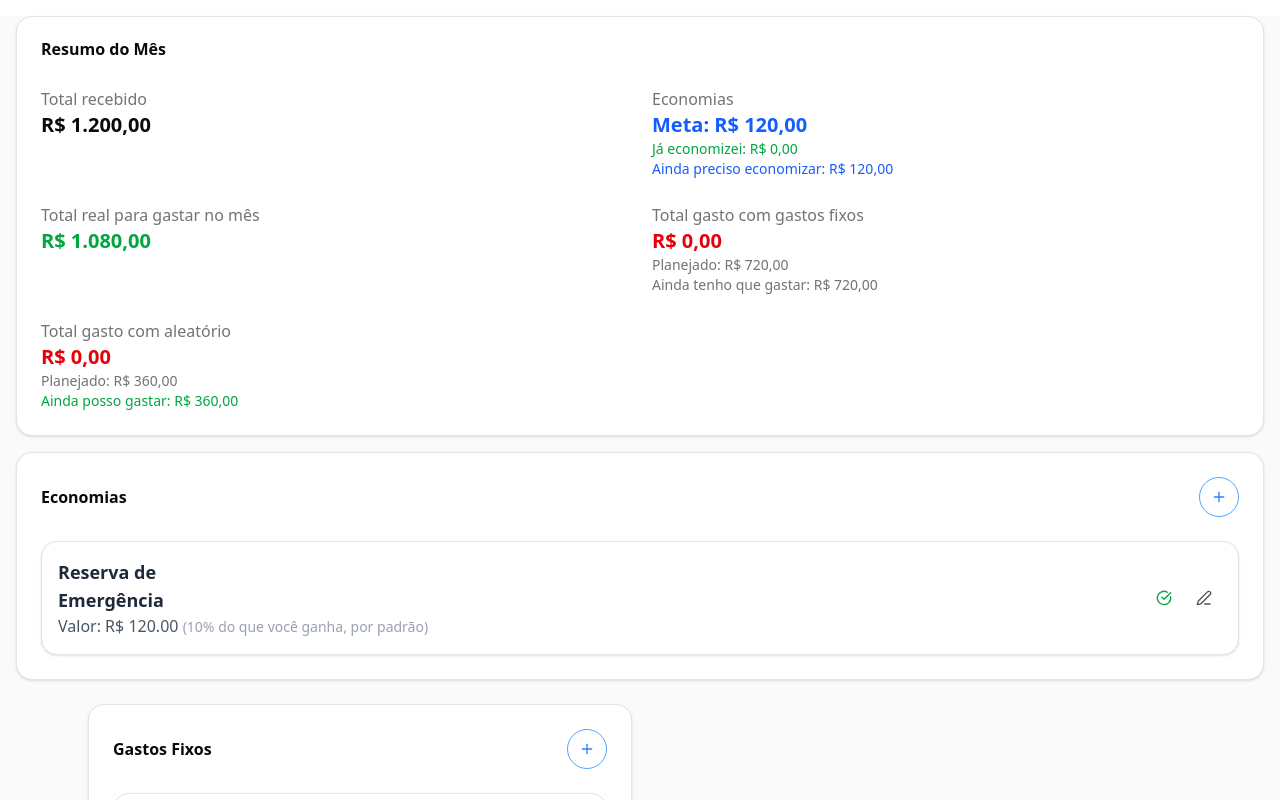
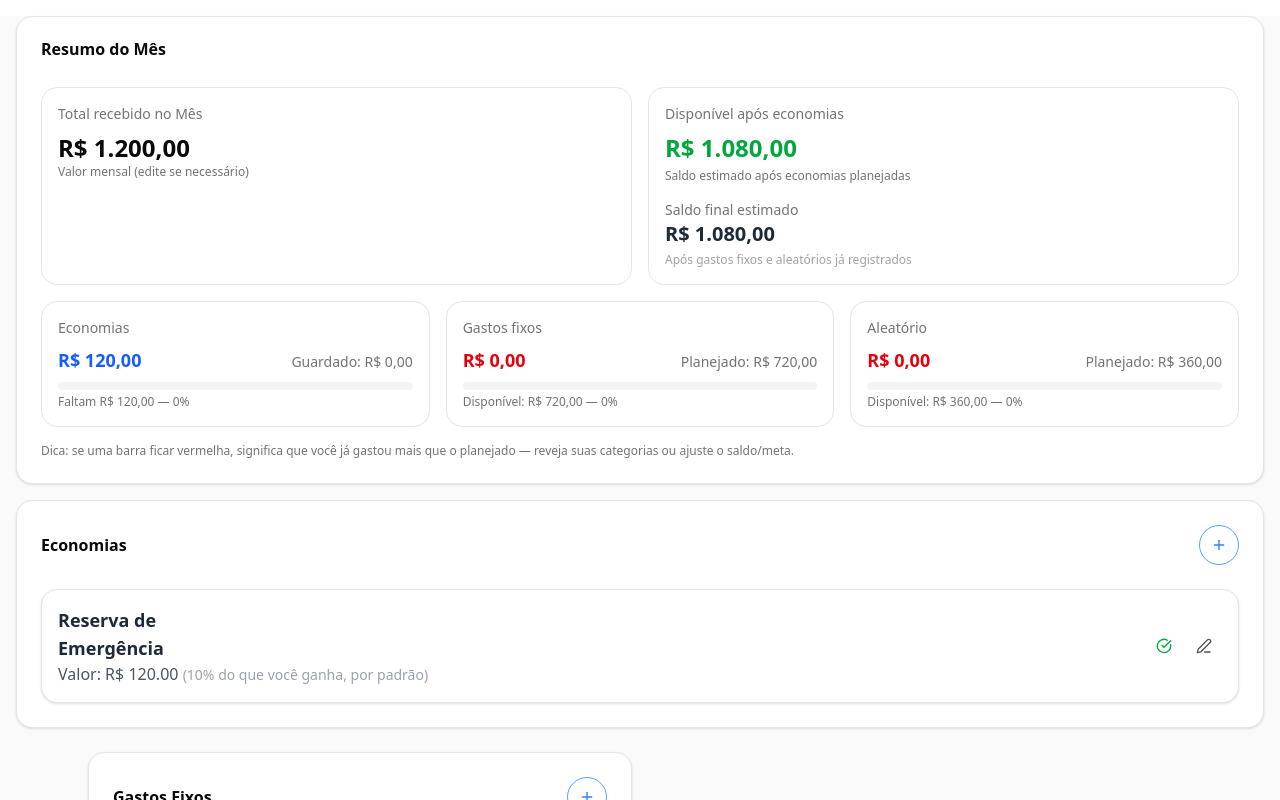
Before and after one commit to henriquemilitao/custos-militao, a Next.js app: page / in a window 1280 px wide. Shown: the top 800 px of the page. Built offline with nearby package versions, Linux system fonts and the light colour scheme.

Commit message:
feat: resumo com novas informações e barras de progresso

```diff
--- a/src/app/page.tsx
+++ b/src/app/page.tsx
@@ -225,7 +225,18 @@ export default function Page() {
   const totalPlanejadoFixas = estado.categorias.reduce((s, c) => s + c.meta, 0);
   const totalEconomias = estado.economias.reduce((acc, e) => acc + e.meta, 0);
   const aleatorioMeta = estado.saldoInicial - totalEconomias - totalPlanejadoFixas;
-  const gastoFixas = estado.categorias.reduce((s, c) => s + (c.pago ? c.meta : 0), 0);
+
+  // soma os pagos "normais" (exceto gasolina)
+  const gastoFixasNormais = estado.categorias
+    .filter((c) => c.nome.toLowerCase() !== "gasolina")
+    .reduce((s, c) => s + (c.pago ? c.meta : 0), 0);
+
+  // soma os abastecimentos de gasolina
+  const gastoGasolina = estado.gasolinaGastos.reduce((s, g) => s + g.valor, 0);
+
+  // total final
+  const gastoFixas = gastoFixasNormais + gastoGasolina;
+
   const gastoAleatorio = estado.aleatorioSemanas.flat().reduce((s, it) => s + it.valor, 0);
 
   return (
--- a/src/components/EconomiaItem.tsx
+++ b/src/components/EconomiaItem.tsx
@@ -27,7 +27,8 @@ export default function EconomiaItem({
   return (
     <div
       className={`p-4 border rounded-2xl shadow flex items-center justify-between transition duration-200 ${
-        economia.economizado ? "opacity-80 bg-green-50 border-green-200" : "opacity-100 bg-white"
+        // economia.economizado ? "opacity-80 bg-green-50 border-green-200" : "opacity-100 bg-white"
+        economia.economizado ? "opacity-70 bg-green-100 border-green-300" : "opacity-100 bg-white"
       }`}
     >
       <div>
--- a/src/components/EditableCurrency.tsx
+++ b/src/components/EditableCurrency.tsx
@@ -23,7 +23,7 @@ export default function EditableCurrency({
     <input
       autoFocus
       type="number"
-      className="border rounded-xl px-3 py-1 text-xl font-semibold"
+      className=""
       value={draft}
       onChange={(e) => setDraft(e.target.value)}
       onBlur={() => {
@@ -43,7 +43,7 @@ export default function EditableCurrency({
         setDraft(String(value));
         setEditing(true);
       }}
-      className="text-xl font-semibold hover:underline"
+      className="text-2xl font-semibold hover:underline"
     >
       {format(value)}
     </button>
--- a/src/components/ResumoMes.tsx
+++ b/src/components/ResumoMes.tsx
@@ -1,10 +1,47 @@
+// ResumoMes.tsx
 "use client";
+
 import { Card, CardContent, CardHeader, CardTitle } from "@/components/ui/card";
 import EditableCurrency from "./EditableCurrency";
 
 function moeda(n: number) {
   return new Intl.NumberFormat("pt-BR", { style: "currency", currency: "BRL" }).format(
     isFinite(n) ? n : 0
+  );
+}
+
+function clamp(n: number) {
+  if (!isFinite(n)) return 0;
+  return Math.max(0, n);
+}
+
+function ProgressBar({
+  percent,
+  warn = false,
+  label,
+}: {
+  percent: number;
+  warn?: boolean;
+  label?: string;
+}) {
+  const pct = Math.max(0, percent);
+  const colorClass = pct > 100 ? "bg-red-400" : warn ? "bg-yellow-500" : "bg-green-500";
+  return (
+    <div className="mt-2">
+      <div className="w-full bg-gray-100 rounded-full h-2 overflow-hidden">
+        <div
+          style={{ width: `${Math.min(100, pct)}%` }}
+          className={`h-2 ${colorClass} transition-all`}
+          role="progressbar"
+          aria-valuenow={Math.round(pct)}
+        />
+      </div>
+      {label && (
+        <div className="text-xs text-neutral-500 mt-1">
+          {label} — {Math.round(pct)}%
+        </div>
+      )}
+    </div>
   );
 }
 
@@ -25,88 +62,117 @@ export default function ResumoMes({
   aleatorioMeta: number;
   onUpdateSaldoInicial: (novo: number) => void;
 }) {
-
-  // total economias planejadas
+  // Totais
   const totalEconomias = economias.reduce((acc, e) => acc + e.meta, 0);
-
-  // total já economizado
   const totalEconomizado = economias.reduce((acc, e) => acc + e.guardado, 0);
-
-  // quanto falta economizar
   const restanteEconomias = totalEconomias - totalEconomizado;
 
-  // saldo após economias planejadas
+  // quanto sobra para gastar depois que eu já reservei as economias planejadas
   const totalRealParaGastar = saldoInicial - totalEconomias;
 
-  // ainda a gastar / disponível
+  // restantes para cada categoria
   const restanteFixas = totalPlanejadoFixas - gastoFixas;
   const restanteAleatorio = aleatorioMeta - gastoAleatorio;
+
+  // saldo líquido estimado após os gastos já feitos
+  const saldoEstimadoPosGastos = totalRealParaGastar - gastoFixas - gastoAleatorio;
+
+  // porcentagens para as barrinhas
+  const pctEconomias = totalEconomias > 0 ? (totalEconomizado / totalEconomias) * 100 : 0;
+  const pctFixas = totalPlanejadoFixas > 0 ? (gastoFixas / totalPlanejadoFixas) * 100 : gastoFixas > 0 ? 100 : 0;
+  const pctAleatorio = aleatorioMeta > 0 ? (gastoAleatorio / aleatorioMeta) * 100 : gastoAleatorio > 0 ? 100 : 0;
 
   return (
     <Card className="rounded-2xl shadow-sm m-4">
       <CardHeader>
         <CardTitle>Resumo do Mês</CardTitle>
       </CardHeader>
+
       <CardContent>
-        <div className="grid grid-cols-1 md:grid-cols-2 gap-6 text-base">
-          {/* Total recebido */}
-          <div>
-            <div className="text-neutral-500">Total recebido</div>
-            <EditableCurrency
-              value={saldoInicial}
-              onChange={(novo) => onUpdateSaldoInicial(novo)}
+        {/* Top: saldo + destaque do disponível */}
+        <div className="grid grid-cols-1 md:grid-cols-2 gap-4 mb-4">
+          <div className="p-4 bg-white rounded-2xl border">
+            <div className="text-sm text-neutral-500">Total recebido no Mês</div>
+            <div className="mt-2 flex items-end justify-between gap-4">
+              <div>
+                <EditableCurrency value={saldoInicial} onChange={(v) => onUpdateSaldoInicial(v)} />
+                <div className="text-xs text-neutral-500">Valor mensal (edite se necessário)</div>
+              </div>
+            </div>
+          </div>
+
+          <div className="p-4 bg-white rounded-2xl border flex flex-col justify-between">
+            <div>
+              <div className="text-sm text-neutral-500">Disponível após economias</div>
+              <div className="mt-2 text-2xl font-semibold text-green-600">
+                {moeda(totalRealParaGastar)}
+              </div>
+              <div className="text-xs text-neutral-500 mt-1">
+                Saldo estimado após economias planejadas
+              </div>
+            </div>
+
+            <div className="mt-4">
+              <div className={`text-sm ${saldoEstimadoPosGastos < 0 ? "text-red-600" : "text-neutral-500"}`}>
+                Saldo final estimado
+              </div>
+              <div className={`text-xl font-semibold ${saldoEstimadoPosGastos < 0 ? "text-red-600" : "text-gray-800"}`}>
+                {moeda(saldoEstimadoPosGastos)}
+              </div>
+              <div className="text-xs text-neutral-400 mt-1">Após gastos fixos e aleatórios já registrados</div>
+            </div>
+          </div>
+        </div>
+
+        {/* Grid de métricas com barras */}
+        <div className="grid grid-cols-1 md:grid-cols-3 gap-4">
+          {/* Economias */}
+          <div className="p-4 bg-white rounded-2xl border">
+            <div className="text-sm text-neutral-500">Economias</div>
+            <div className="mt-2 flex items-baseline justify-between">
+              <div className="text-lg font-semibold text-blue-600">{moeda(totalEconomias)}</div>
+              <div className="text-sm text-neutral-500">Guardado: {moeda(totalEconomizado)}</div>
+            </div>
+
+            <ProgressBar
+              percent={pctEconomias}
+              label={restanteEconomias <= 0 ? `Meta atingida` : `Faltam ${moeda(restanteEconomias)}`}
             />
           </div>
 
-          {/* Economias */}
-          <div>
-            <div className="text-neutral-500">Economias</div>
-            <div className="text-xl font-semibold text-blue-600">
-              Meta: {moeda(totalEconomias)}
+          {/* Gastos Fixos */}
+          <div className="p-4 bg-white rounded-2xl border">
+            <div className="text-sm text-neutral-500">Gastos fixos</div>
+            <div className="mt-2 flex items-baseline justify-between">
+              <div className="text-lg font-semibold text-red-600">{moeda(gastoFixas)}</div>
+              <div className="text-sm text-neutral-500">Planejado: {moeda(totalPlanejadoFixas)}</div>
             </div>
-            <div className="text-sm text-green-600">
-              Já economizei: {moeda(totalEconomizado)}
-            </div>
-            <div
-              className={`text-sm ${restanteEconomias < 0 ? "text-red-600" : "text-blue-600"}`}
-            >
-              Ainda preciso economizar: {moeda(restanteEconomias)}
-            </div>
-          </div>
 
-          {/* Total real para gastar */}
-          <div>
-            <div className="text-neutral-500">Total real para gastar no mês</div>
-            <div className="text-xl font-semibold text-green-600">{moeda(totalRealParaGastar)}</div>
-          </div>
-
-          {/* Gastos fixos */}
-          <div>
-            <div className="text-neutral-500">Total gasto com gastos fixos</div>
-            <div className="text-xl font-semibold text-red-600">{moeda(gastoFixas)}</div>
-            <div className="text-sm text-neutral-500">
-              Planejado: {moeda(totalPlanejadoFixas)}
-            </div>
-            <div
-              className={`text-sm ${restanteFixas < 0 ? "text-red-600" : "text-neutral-500"}`}
-            >
-              Ainda tenho que gastar: {moeda(restanteFixas)}
-            </div>
+            <ProgressBar
+              percent={pctFixas}
+              warn={pctFixas > 65 && pctFixas <= 100}
+              label={restanteFixas < 0 ? `Ultrapassou ${moeda(Math.abs(restanteFixas))}` : `Disponível: ${moeda(restanteFixas)}`}
+            />
           </div>
 
           {/* Aleatório */}
-          <div>
-            <div className="text-neutral-500">Total gasto com aleatório</div>
-            <div className="text-xl font-semibold text-red-600">{moeda(gastoAleatorio)}</div>
-            <div className="text-sm text-neutral-500">
-              Planejado: {moeda(aleatorioMeta)}
+          <div className="p-4 bg-white rounded-2xl border">
+            <div className="text-sm text-neutral-500">Aleatório</div>
+            <div className="mt-2 flex items-baseline justify-between">
+              <div className="text-lg font-semibold text-red-600">{moeda(gastoAleatorio)}</div>
+              <div className="text-sm text-neutral-500">Planejado: {moeda(aleatorioMeta)}</div>
             </div>
-            <div
-              className={`text-sm ${restanteAleatorio < 0 ? "text-red-600" : "text-green-600"}`}
-            >
-              Ainda posso gastar: {moeda(restanteAleatorio)}
-            </div>
+
+            <ProgressBar
+              percent={pctAleatorio}
+              warn={pctAleatorio > 90 && pctAleatorio <= 100}
+              label={restanteAleatorio < 0 ? `Ultrapassou ${moeda(Math.abs(restanteAleatorio))}` : `Disponível: ${moeda(restanteAleatorio)}`}
+            />
           </div>
+        </div>
+
+        <div className="mt-4 text-xs text-neutral-500">
+          Dica: se uma barra ficar vermelha, significa que você já gastou mais que o planejado — reveja suas categorias ou ajuste o saldo/meta.
         </div>
       </CardContent>
     </Card>
```
Also changed, not shown: src/components/CategoriaFixa.tsx (+29 -40 lines).
